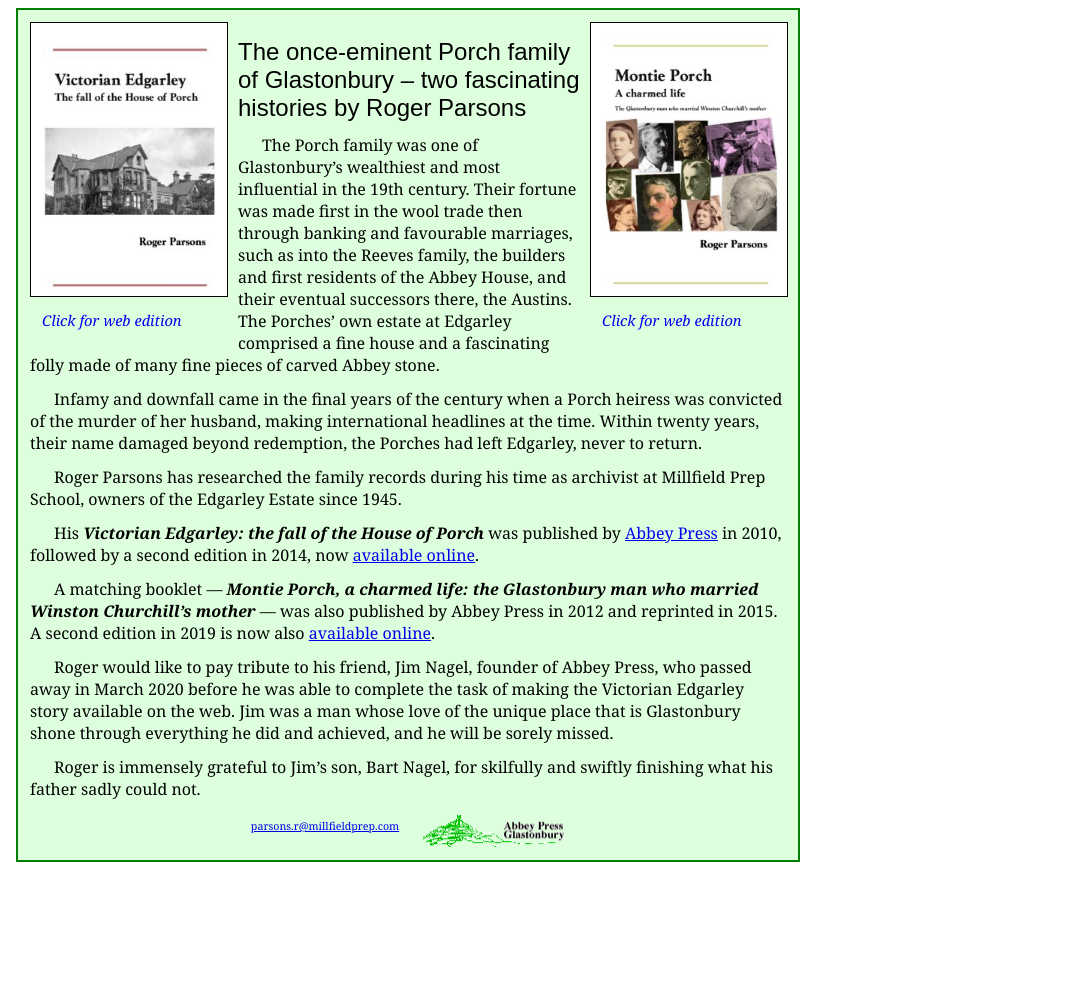
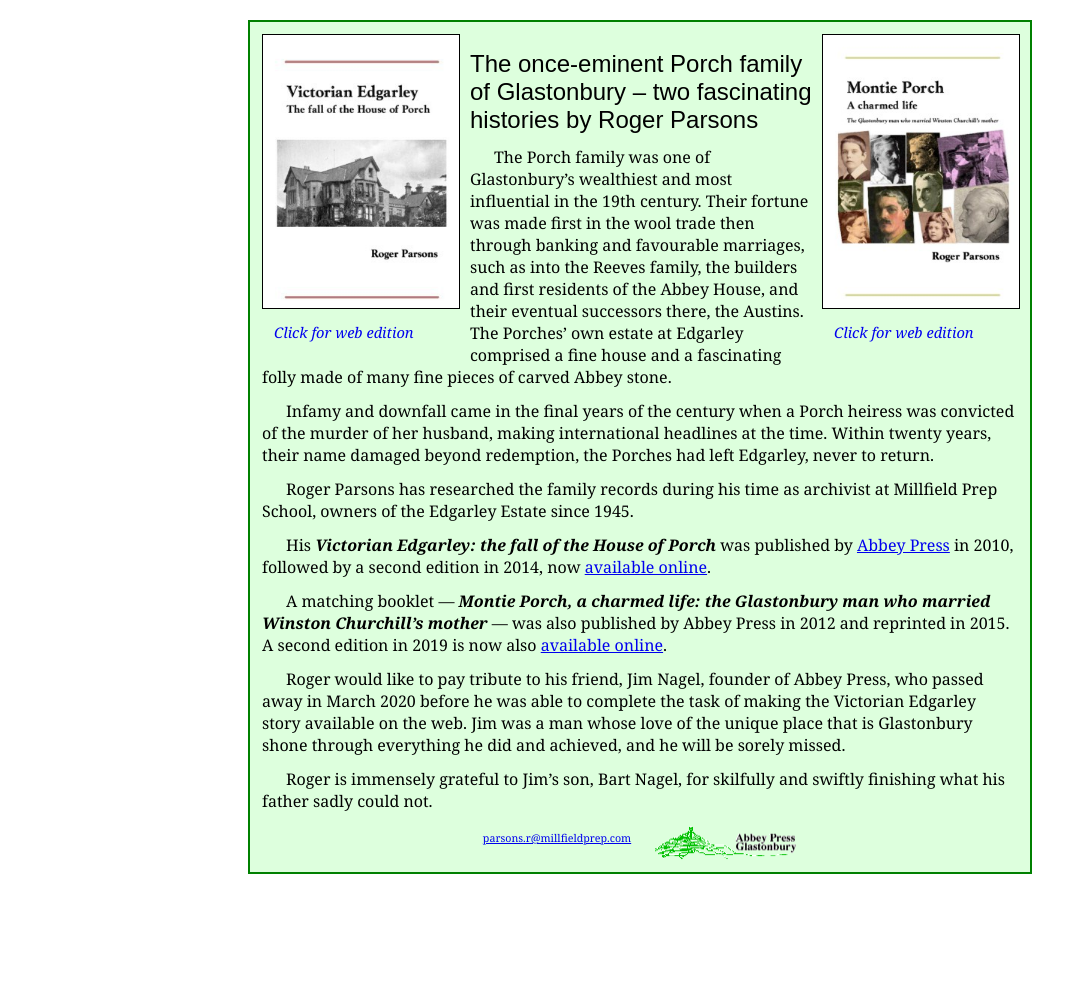
Before and after one commit to tremby/porch-books, a PHP site: page /index.php in a window 1280 px wide. Shown: the whole page, without its empty margins (0-1079 px from the left). Before the commit the page ends 862 px from the top, so only its background shows below. Run offline with PHP 8.4, Linux system fonts and the light colour scheme; some libraries are stand-ins or nearby versions.

Commit message:
Fix syntax error which broke centring

```diff
--- a/src/include/!2018.css
+++ b/src/include/!2018.css
@@ -12,7 +12,7 @@
 /* 190622 copied this from BW.fresco/css to deal with Windows users who habitually view fullscreen. Set <div class="wholepage"> in articlehead & articletail. 190623 changed width to max-width to suit fone screens.  */
 div.wholepage {
    max-width: 800px;
-   margin: 10 auto;
+   margin: 20px auto;
 }
 
 article {
```
